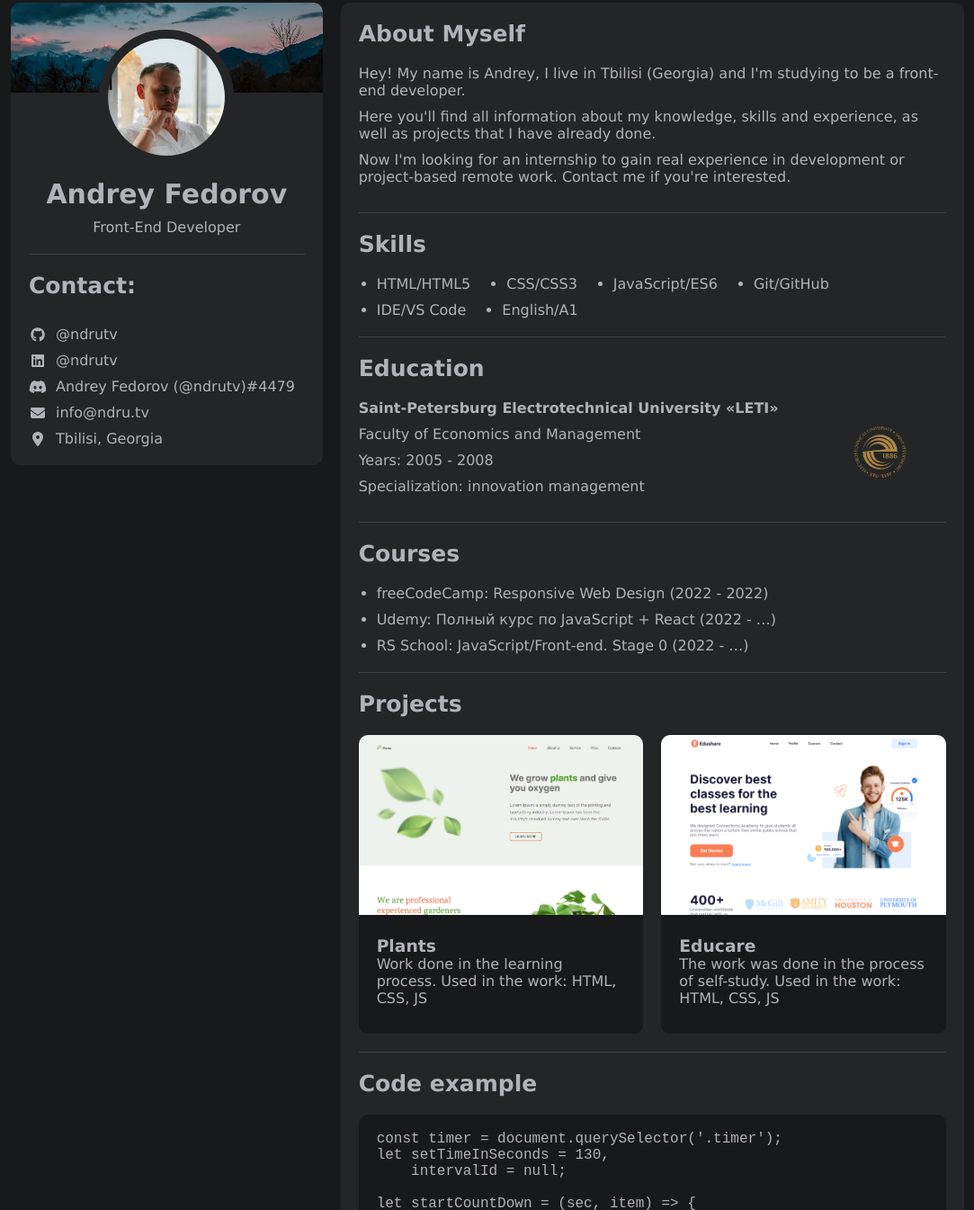
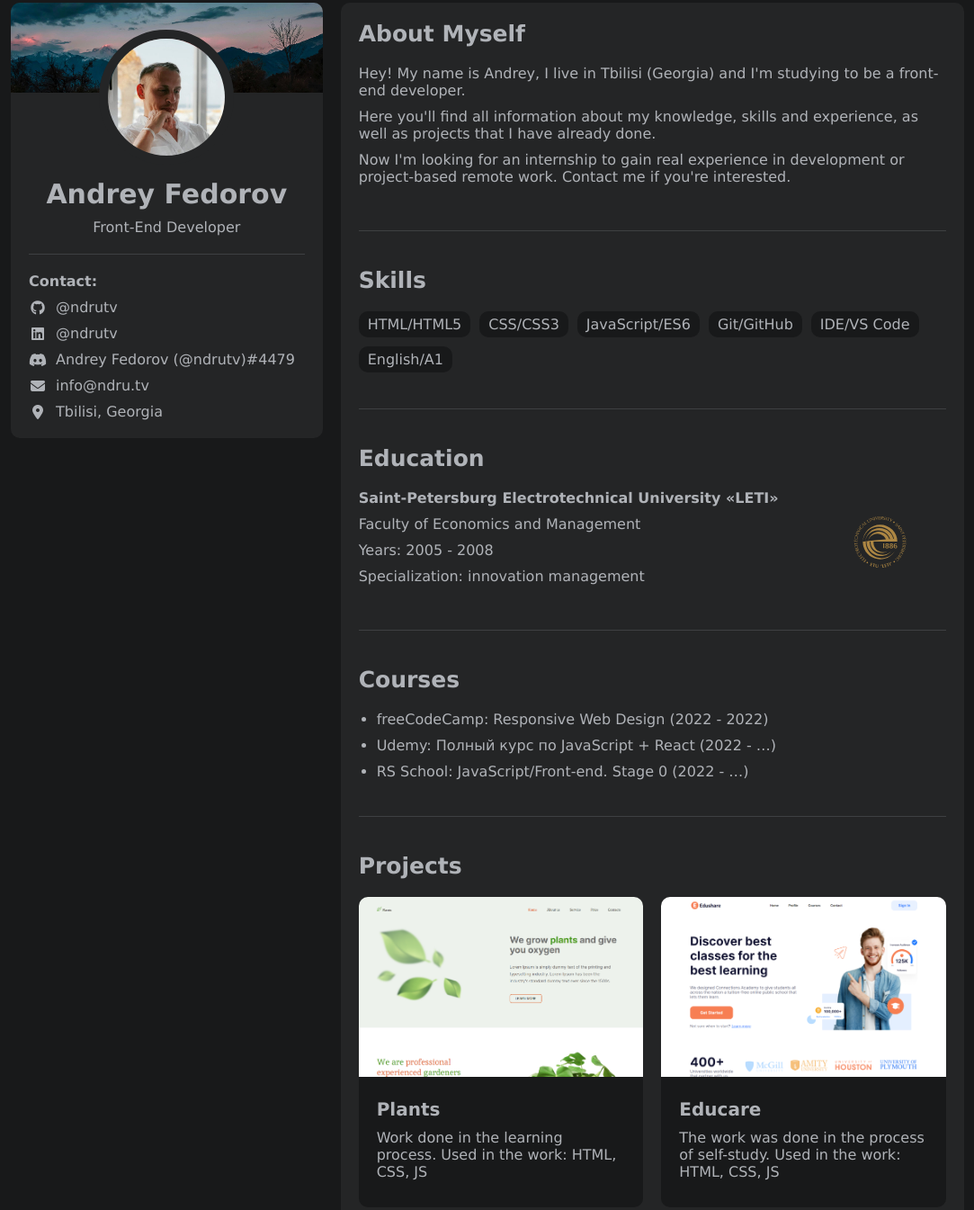
Before and after one commit to ndrutv/rsschool-cv, a plain HTML site: page index.html in a window 1280 px wide. Shown: the part 67-1412 px from the top of the page at 90% size, without its empty margins (98-1181 px from the left). Drawn offline with Linux system fonts and the light colour scheme.

Commit message:
feat: update some style

```diff
--- a/style.css
+++ b/style.css
@@ -25,6 +25,11 @@ h1 {
 h2 {
     font-size: 2.5rem;
     margin: 0 0 2rem;
+}
+
+h3 {
+    font-size: 2rem;
+    margin: 0 0 1rem;
 }
 
 p {
@@ -76,7 +81,7 @@ pre {
 .nav-list {
     display: flex;
     justify-content: space-between;
-    column-gap: 15px;
+    column-gap: 1rem;
 }
 
 .main {
@@ -87,7 +92,7 @@ pre {
 
 .main__wrapper {
     display: grid;
-    grid-template-columns: minmax(280px, 0.5fr) 1fr;
+    grid-template-columns: minmax(230px, 0.5fr) 1fr;
     column-gap: 2rem;
 }
 
@@ -129,7 +134,7 @@ pre {
     display: flex;
     flex-direction: column;
     align-items: center;
-    padding: 0 0 2rem;
+    padding: 0 2rem 2rem;
     text-align: center;
 }
 
@@ -150,6 +155,11 @@ pre {
     gap: 1rem;
     border-top: 1px solid #3e4042;
     padding: 2rem 0 0;
+}
+
+.contact__title {
+    margin: 0;
+    font-size: 1.6rem;
 }
 
 .contact__list {
@@ -173,7 +183,7 @@ pre {
 .content {
     display: flex;
     flex-direction: column;
-    gap: 2rem;
+    gap: 4rem;
     padding: 2rem;
     background-color: #242526;
     border-radius: 1rem;
@@ -181,24 +191,25 @@ pre {
 
 .skills {
     border-top: 1px solid #3e4042;
-    padding: 2rem 0 0;
+    padding: 4rem 0 0;
 }
 
 .skills__list {
     display: flex;
     flex-wrap: wrap;
-    column-gap: 2rem;
+    column-gap: 1rem;
     row-gap: 1rem;
 }
 
 .skills__item {
-    list-style-type: disc;
-    margin: 0 0 0 2rem;
+    padding: 0.5rem 1rem;
+    background-color: #18191a;
+    border-radius: 1rem;
 }
 
 .education {
     border-top: 1px solid #3e4042;
-    padding: 2rem 0 0;
+    padding: 4rem 0 0;
 }
 
 .education__university {
@@ -215,7 +226,7 @@ pre {
 
 .courses {
     border-top: 1px solid #3e4042;
-    padding: 2rem 0 0;
+    padding: 4rem 0 0;
 }
 
 .courses__list {
@@ -231,7 +242,7 @@ pre {
 
 .projects {
     border-top: 1px solid #3e4042;
-    padding: 2rem 0 0;
+    padding: 4rem 0 0;
 }
 
 .projects__list {
@@ -261,7 +272,7 @@ pre {
 
 .code {
     border-top: 1px solid #3e4042;
-    padding: 2rem 0 0;
+    padding: 4rem 0 0;
 }
 
 .footer {
@@ -292,7 +303,7 @@ pre {
     object-fit: contain;
 }
 
-@media screen and (max-width: 639px) {
+@media screen and (max-width: 920px) {
     .main__wrapper {
         grid-template-columns: none;
         row-gap: 2rem;
@@ -301,11 +312,9 @@ pre {
     .profile {
         position: unset;
     }
+}
 
-    .projects__list {
-        grid-template-columns: none;
-    }
-
+@media screen and (max-width: 768px) {
     .title {
         text-align: center;
     }
@@ -314,3 +323,19 @@ pre {
         display: none;
     }
 }
+
+@media screen and (max-width: 576px) {
+    .projects__list {
+        grid-template-columns: none;
+    }
+
+    .header__wrapper {
+        height: auto;
+    }
+
+    .nav-list {
+        flex-direction: column;
+        align-items: center;
+        row-gap: 1rem;
+    }
+}
```
